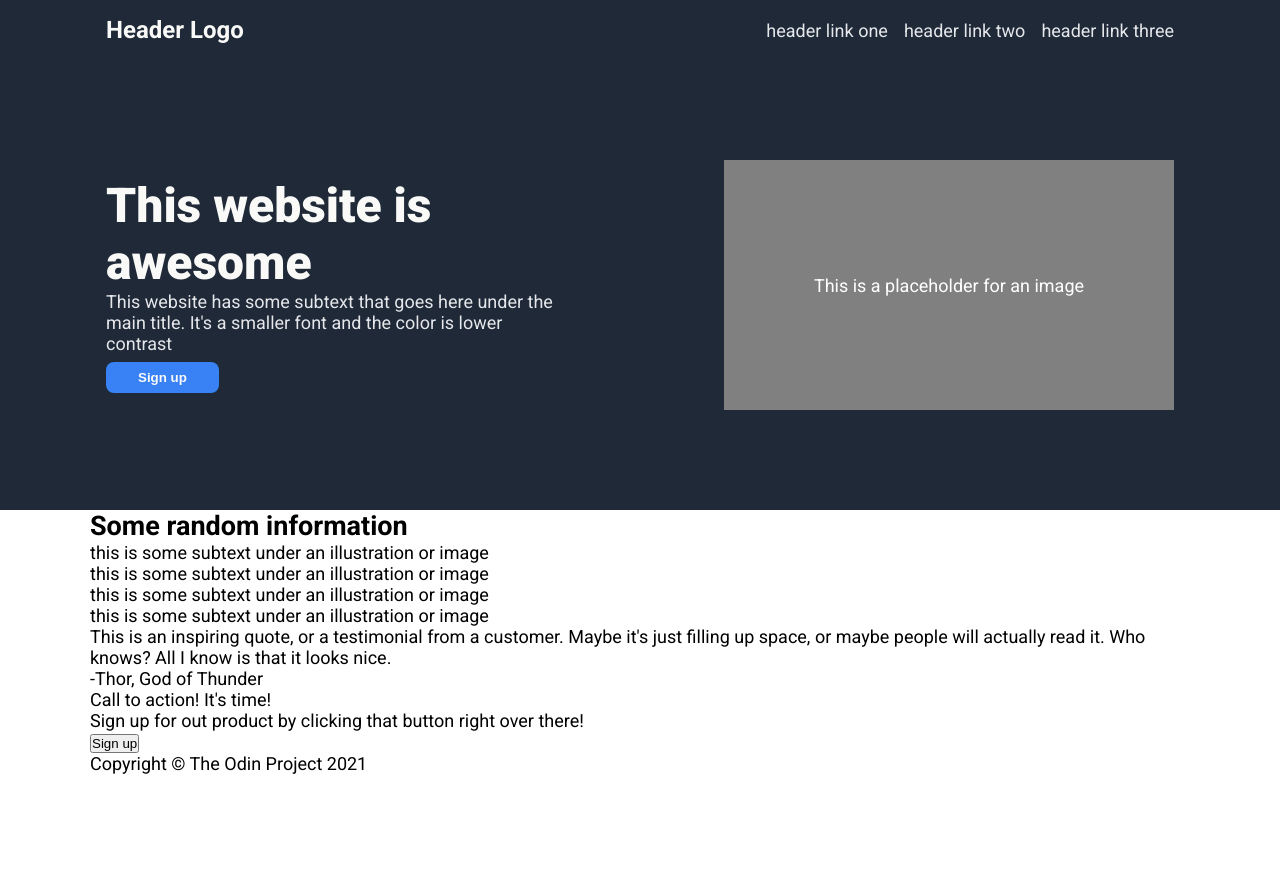
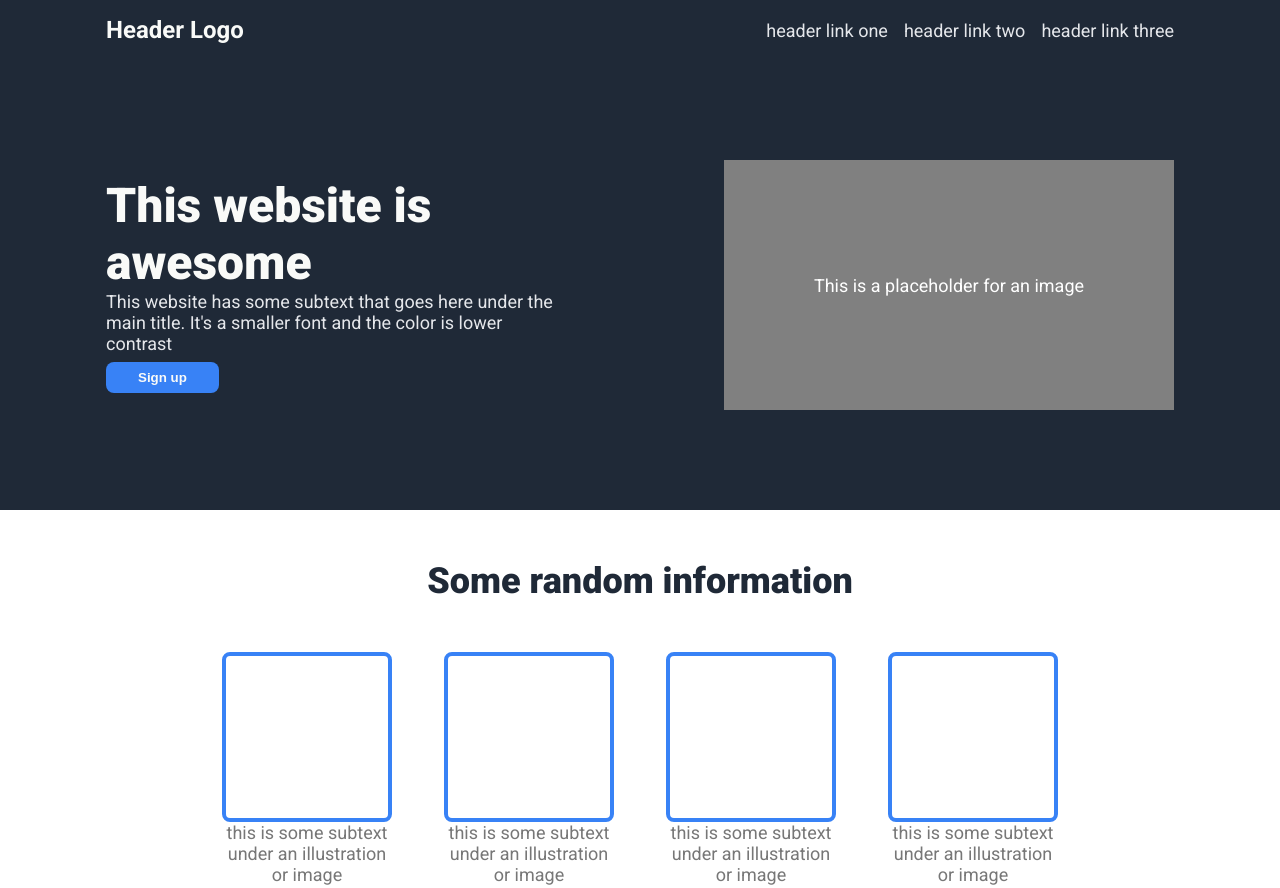
Before and after one commit to T0nci/odin-landing-page, a plain HTML site: page index.html in a window 1280 px wide. Shown: the top 888 px of the page. Before the commit the page ends 800 px from the top, so only its background shows below. Drawn offline with Linux system fonts and the light colour scheme.

Commit message:
feat: Style the main section

```diff
--- a/style.css
+++ b/style.css
@@ -103,3 +103,44 @@ ul.header-links li a {
     background-color: gray;
     color: #fff;
 }
+
+/* Main */
+.main {
+    min-height: fit-content;
+}
+
+.main .container {
+    padding: 50px 16px 100px;
+}
+
+.main h2 {
+    font-size: 36px;
+    font-weight: 900;
+    color: #1f2937;
+    text-align: center;
+    margin-bottom: 50px;
+}
+
+.main .cards {
+    display: flex;
+    justify-content: center;
+    align-items: center;
+    flex-wrap: wrap;
+    gap: 52px;
+}
+
+.main .card {
+    width: 170px;
+    text-align: center;
+}
+
+.main .card .card-image {
+    width: 170px;
+    height: 170px;
+    border-radius: 8px;
+    border: 4px #3882f6 solid;
+}
+
+.main .card .card-text {
+    color: #777;
+}
```
